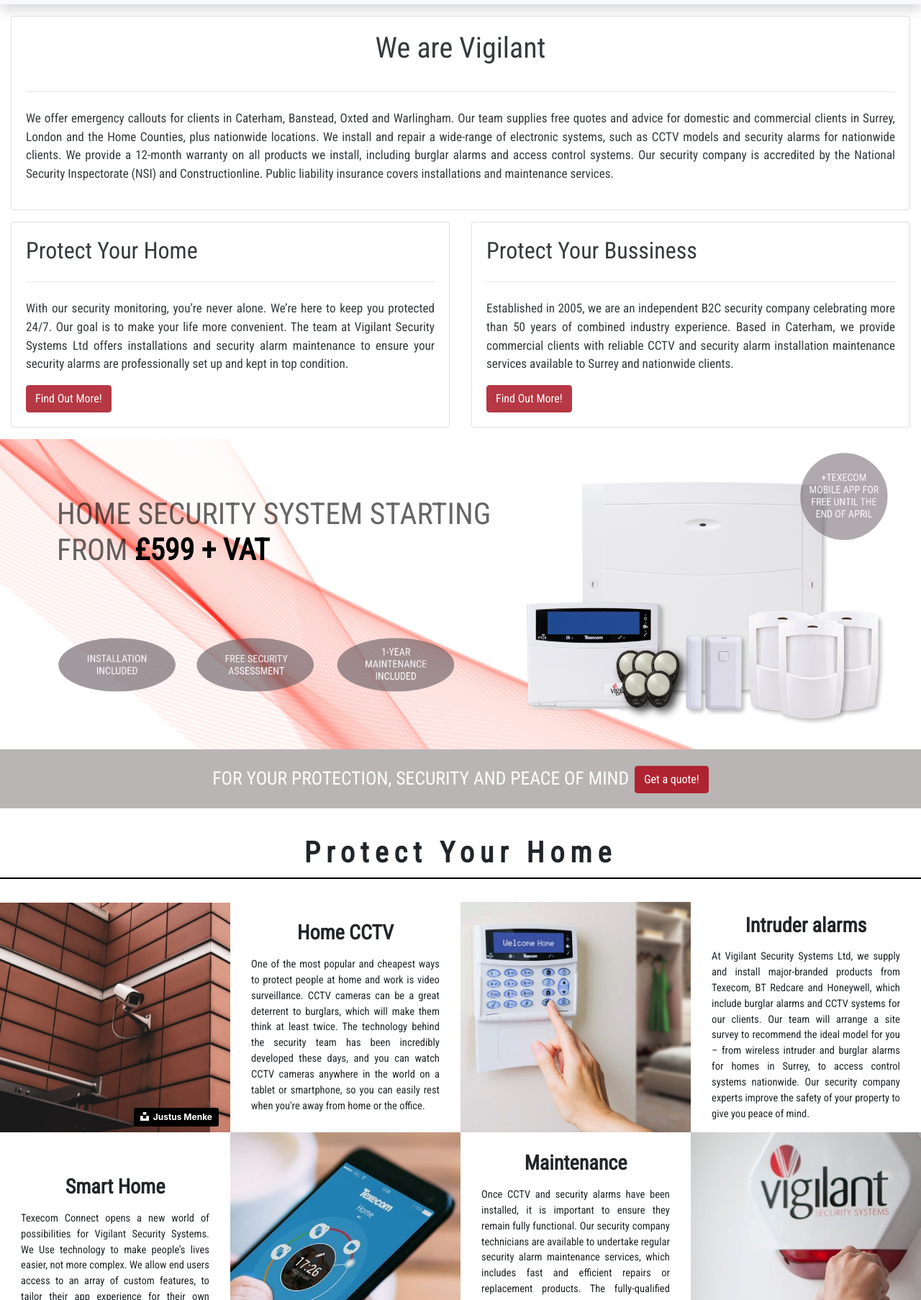
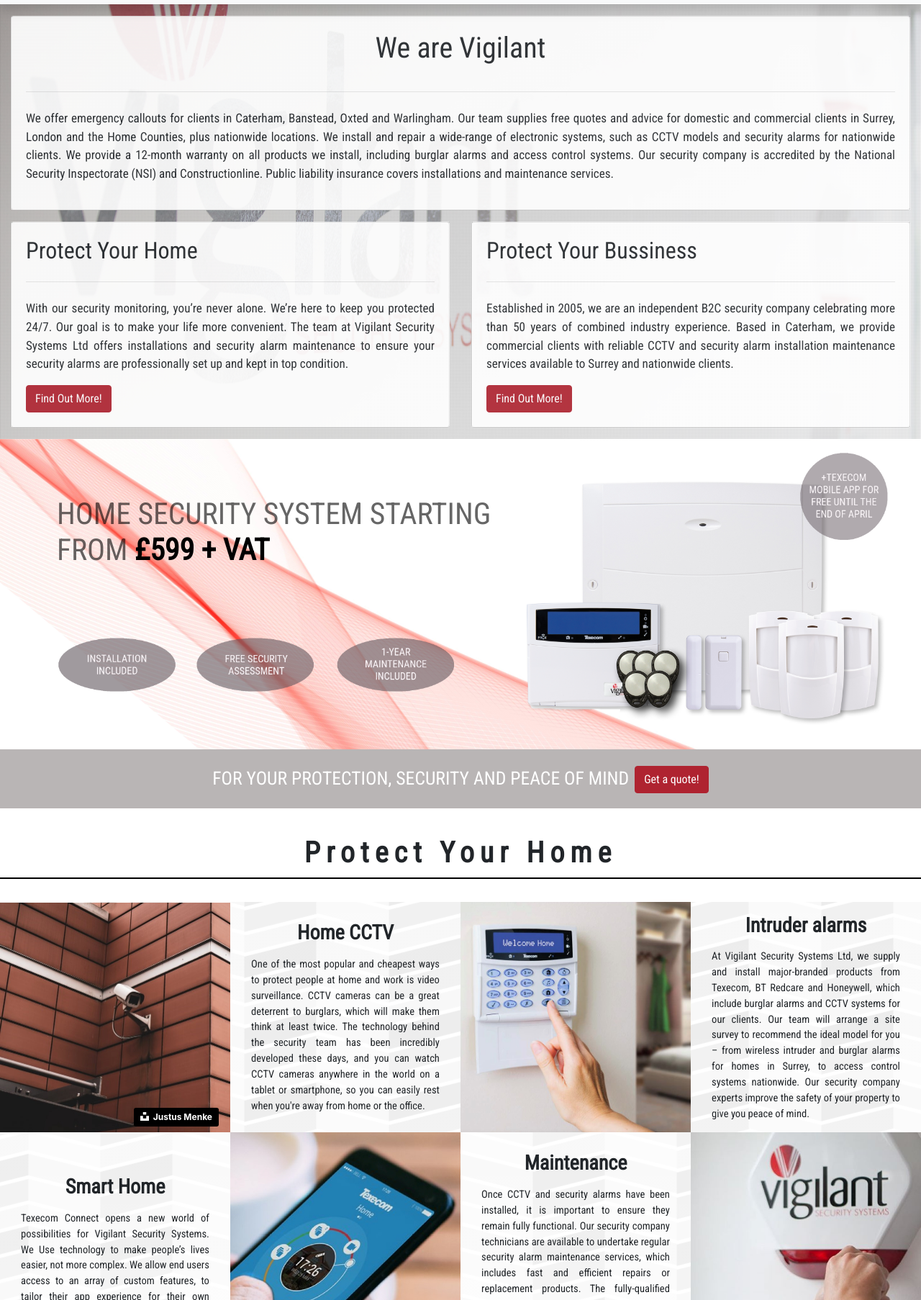
Before and after one commit to Code-Institute-Submissions/MS1-3, a plain HTML site: page index.html in a window 1280 px wide. Shown: the part 94-1900 px from the top of the page at 72% size. Drawn offline with nearby package versions, Linux system fonts and the light colour scheme; the site is published under a folder, as on GitHub Pages, so addresses that start at the root find nothing.

Commit message:
fixed file location issue on css

```diff
--- a/assets/css/style.css
+++ b/assets/css/style.css
@@ -48,7 +48,7 @@ html {
       rgba(255, 255, 255, 0.70)
     ),
 
-    url('/assets/img/home-banner4.jpg') no-repeat center;
+    url('../img/home-banner4.jpg') no-repeat center;
     -webkit-background-size: cover;
     -moz-background-size: cover;
     -o-background-size: cover;
@@ -62,7 +62,7 @@ html {
 }
 
 .callout-container::after {
-    background: url('/assets/img/pattern.png') repeat;
+    background: url('../img/pattern.png') repeat;
     content: "";
     display: flex;
     position: absolute;
@@ -333,7 +333,7 @@ label {
         height: auto;
     }
      .services-title::after {
-        background: url('/assets/img/pattern.png') repeat;
+        background: url('../img/pattern.png') repeat;
         content: "";
         display: flex;
         position: absolute;
@@ -447,7 +447,7 @@ margin-bottom: 0.25rem;
           rgba(255, 255, 255, 0.80)
         ),
 
-        url('/assets/img/Services/grey-chevron-stripes-patterns-rot180.png') repeat center;
+        url('../img/Services/grey-chevron-stripes-patterns-rot180.png') repeat center;
         -webkit-background-size: auto;
         -moz-background-size: auto;
         -o-background-size: auto;
@@ -462,7 +462,7 @@ margin-bottom: 0.25rem;
             rgba(255, 255, 255, 0.80),
             rgba(255, 255, 255, 0.70)
         ),
-        url('/assets/img/Services/grey-chevron-stripes-patterns-3.png') repeat center;
+        url('../img/Services/grey-chevron-stripes-patterns-3.png') repeat center;
         -webkit-background-size: auto;
         -moz-background-size: auto;
         -o-background-size: auto;
```
